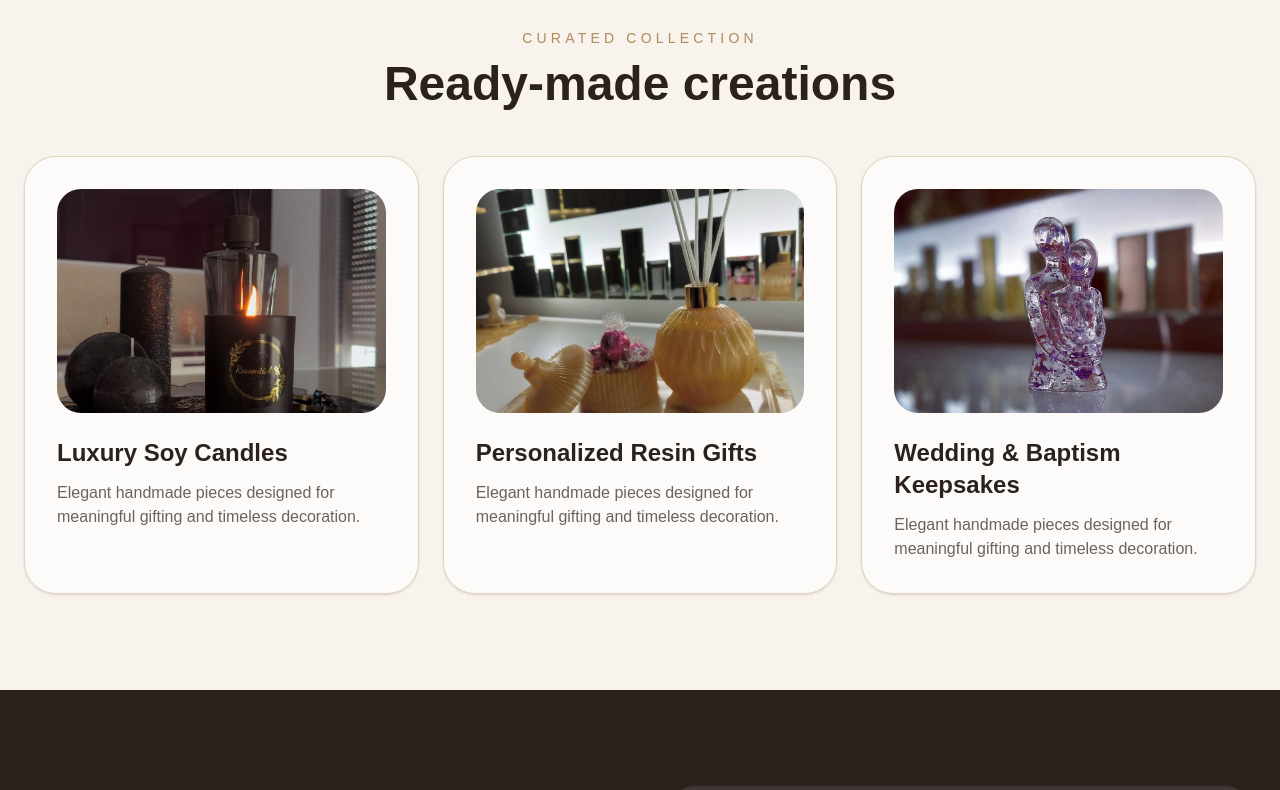
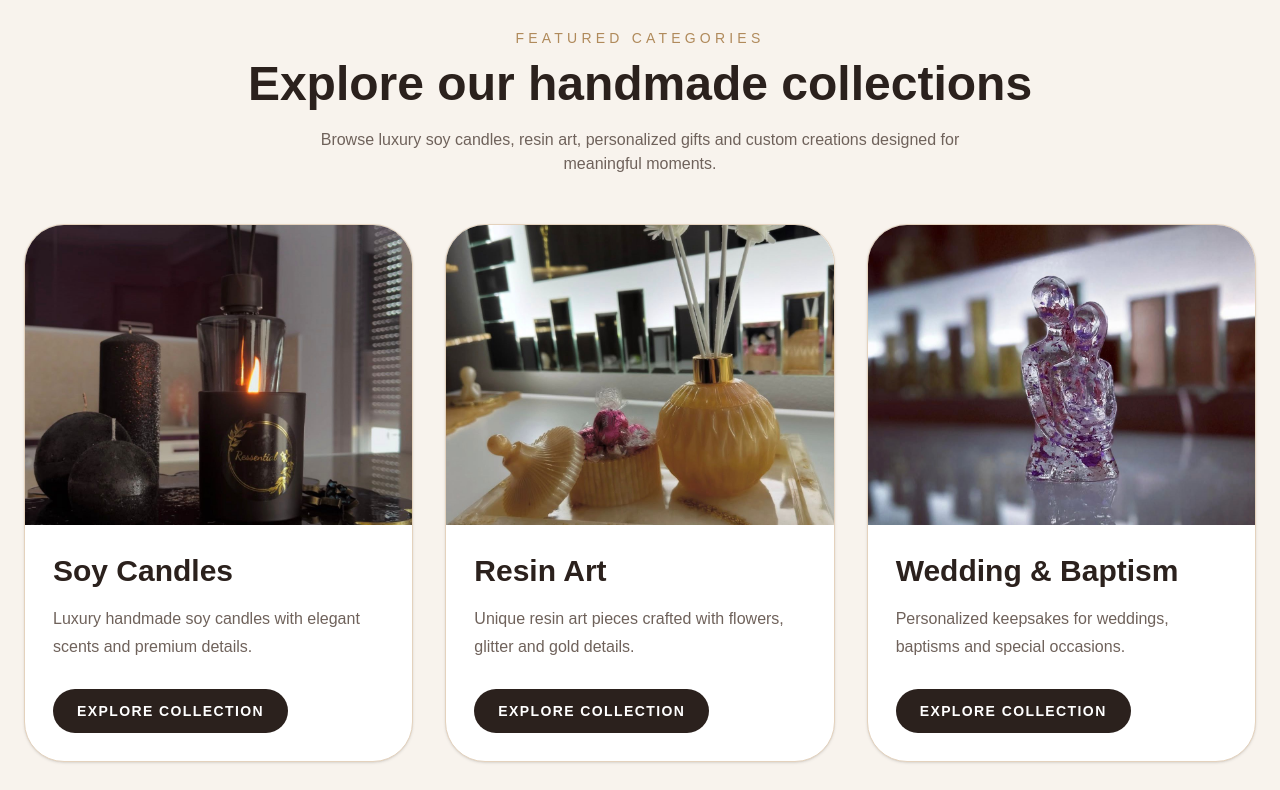
Before and after one commit to GioMeli/ressential-shop, a Next.js app: page / in a window 1280 px wide. Shown: the part 920-1710 px from the top of the page. Built offline with nearby package versions, Linux system fonts and the light colour scheme.

Commit message:
Add Shop Page

```diff
--- a/app/page.tsx
+++ b/app/page.tsx
@@ -1,3 +1,5 @@
+import { categories } from "@/data/categories";
+
 export default function Home() {
   return (
     <main className="min-h-screen bg-[#f8f3ed] text-[#2b211d]">
@@ -82,43 +84,48 @@ export default function Home() {
       <section id="shop" className="mx-auto max-w-7xl px-6 pb-24 pt-10">
         <div className="mb-12 text-center">
           <p className="mb-3 text-sm uppercase tracking-[0.3em] text-[#b08a5b]">
-            Curated Collection
+            Featured Categories
           </p>
+
           <h2 className="text-4xl font-semibold md:text-5xl">
-            Ready-made creations
+            Explore our handmade collections
           </h2>
+
+          <p className="mx-auto mt-5 max-w-2xl text-[#6f625b]">
+            Browse luxury soy candles, resin art, personalized gifts and custom
+            creations designed for meaningful moments.
+          </p>
         </div>
 
-        <div className="grid gap-6 md:grid-cols-3">
-          {[
-            {
-              title: "Luxury Soy Candles",
-              image: "/images/candle1.jpeg",
-            },
-            {
-              title: "Personalized Resin Gifts",
-              image: "/images/resin1.jpeg",
-            },
-            {
-              title: "Wedding & Baptism Keepsakes",
-              image: "/images/gift1.jpeg",
-            },
-            ].map((item) => (
-            <div
-              key={item.title}
-              className="rounded-[2rem] border border-[#e4d2bd] bg-white/70 p-8 shadow-sm transition duration-300 hover:-translate-y-2 hover:shadow-2xl"
+        <div className="grid gap-8 md:grid-cols-2 lg:grid-cols-3">
+          {categories.map((category) => (
+            <a
+              key={category.id}
+              href={`/shop?category=${category.id}`}
+              className="group overflow-hidden rounded-[2.5rem] border border-[#e4d2bd] bg-white shadow-sm transition duration-300 hover:-translate-y-2 hover:shadow-2xl"
             >
-              <img
-                src={item.image}
-                alt={item.title}
-                className="mb-6 h-56 w-full rounded-[1.5rem] object-cover"
-              />
-              <h3 className="text-2xl font-semibold">{item.title}</h3>
-              <p className="mt-3 text-[#6f625b]">
-                Elegant handmade pieces designed for meaningful gifting and
-                timeless decoration.
-              </p>
-            </div>
+              <div className="overflow-hidden">
+                <img
+                  src={category.image}
+                  alt={category.title}
+                  className="h-[300px] w-full object-cover transition duration-700 group-hover:scale-110"
+                />
+              </div>
+
+              <div className="p-7">
+                <h3 className="text-3xl font-semibold text-[#2b211d]">
+                  {category.title}
+                </h3>
+
+                <p className="mt-4 leading-7 text-[#6f625b]">
+                  {category.description}
+                </p>
+
+                <span className="mt-7 inline-block rounded-full bg-[#2b211d] px-6 py-3 text-sm font-semibold uppercase tracking-widest text-white">
+                  Explore Collection
+                </span>
+              </div>
+            </a>
           ))}
         </div>
       </section>
--- /dev/null
+++ b/app/shop/page.tsx
@@ -0,0 +1,19 @@
+export default function ShopPage() {
+  return (
+    <main className="min-h-screen bg-[#f8f3ed] px-6 py-24 text-[#2b211d]">
+      <div className="mx-auto max-w-7xl">
+        <p className="mb-3 text-sm uppercase tracking-[0.3em] text-[#b08a5b]">
+          Ressential Shop
+        </p>
+
+        <h1 className="text-5xl font-semibold md:text-7xl">
+          All handmade products
+        </h1>
+
+        <p className="mt-6 max-w-2xl text-lg leading-8 text-[#6f625b]">
+          Browse all available creations and filter by category.
+        </p>
+      </div>
+    </main>
+  );
+}
--- /dev/null
+++ b/data/categories.ts
@@ -0,0 +1,45 @@
+export type Category = {
+  id: string;
+  title: string;
+  description: string;
+  image: string;
+};
+
+export const categories: Category[] = [
+  {
+    id: "soy-candles",
+    title: "Soy Candles",
+    description: "Luxury handmade soy candles with elegant scents and premium details.",
+    image: "/images/candle1.jpeg",
+  },
+  {
+    id: "resin-art",
+    title: "Resin Art",
+    description: "Unique resin art pieces crafted with flowers, glitter and gold details.",
+    image: "/images/resin1.jpeg",
+  },
+  {
+    id: "wedding-baptism",
+    title: "Wedding & Baptism",
+    description: "Personalized keepsakes for weddings, baptisms and special occasions.",
+    image: "/images/gift1.jpeg",
+  },
+  {
+    id: "personalized-gifts",
+    title: "Personalized Gifts",
+    description: "Custom handmade gifts with names, dates, symbols and emotional details.",
+    image: "/images/gallery2.jpeg",
+  },
+  {
+    id: "seasonal-collection",
+    title: "Seasonal Collection",
+    description: "Limited seasonal creations for Christmas, Easter and special moments.",
+    image: "/images/gallery10.jpeg",
+  },
+  {
+    id: "custom-creations",
+    title: "Custom Creations",
+    description: "Design your own handmade piece from scratch with premium customization.",
+    image: "/images/gallery7.jpeg",
+  },
+];
--- /dev/null
+++ b/data/products.ts
@@ -0,0 +1,39 @@
+export type Product = {
+  id: string;
+  name: string;
+  category: string;
+  price: number;
+  image: string;
+  description: string;
+  badge: string;
+};
+
+export const products: Product[] = [
+  {
+    id: "luxury-soy-candle",
+    name: "Luxury Soy Candle",
+    category: "Soy Candles",
+    price: 28,
+    image: "/images/candle1.jpeg",
+    description: "Handmade soy candle with elegant finishing and premium details.",
+    badge: "Best Seller",
+  },
+  {
+    id: "personalized-resin-gift",
+    name: "Personalized Resin Gift",
+    category: "Resin Gifts",
+    price: 35,
+    image: "/images/resin1.jpeg",
+    description: "A custom resin creation designed with colors, flowers and personal details.",
+    badge: "Customizable",
+  },
+  {
+    id: "wedding-baptism-keepsake",
+    name: "Wedding & Baptism Keepsake",
+    category: "Events",
+    price: 45,
+    image: "/images/gift1.jpeg",
+    description: "Elegant handmade keepsake for weddings, baptisms and meaningful occasions.",
+    badge: "Premium",
+  },
+];
```
